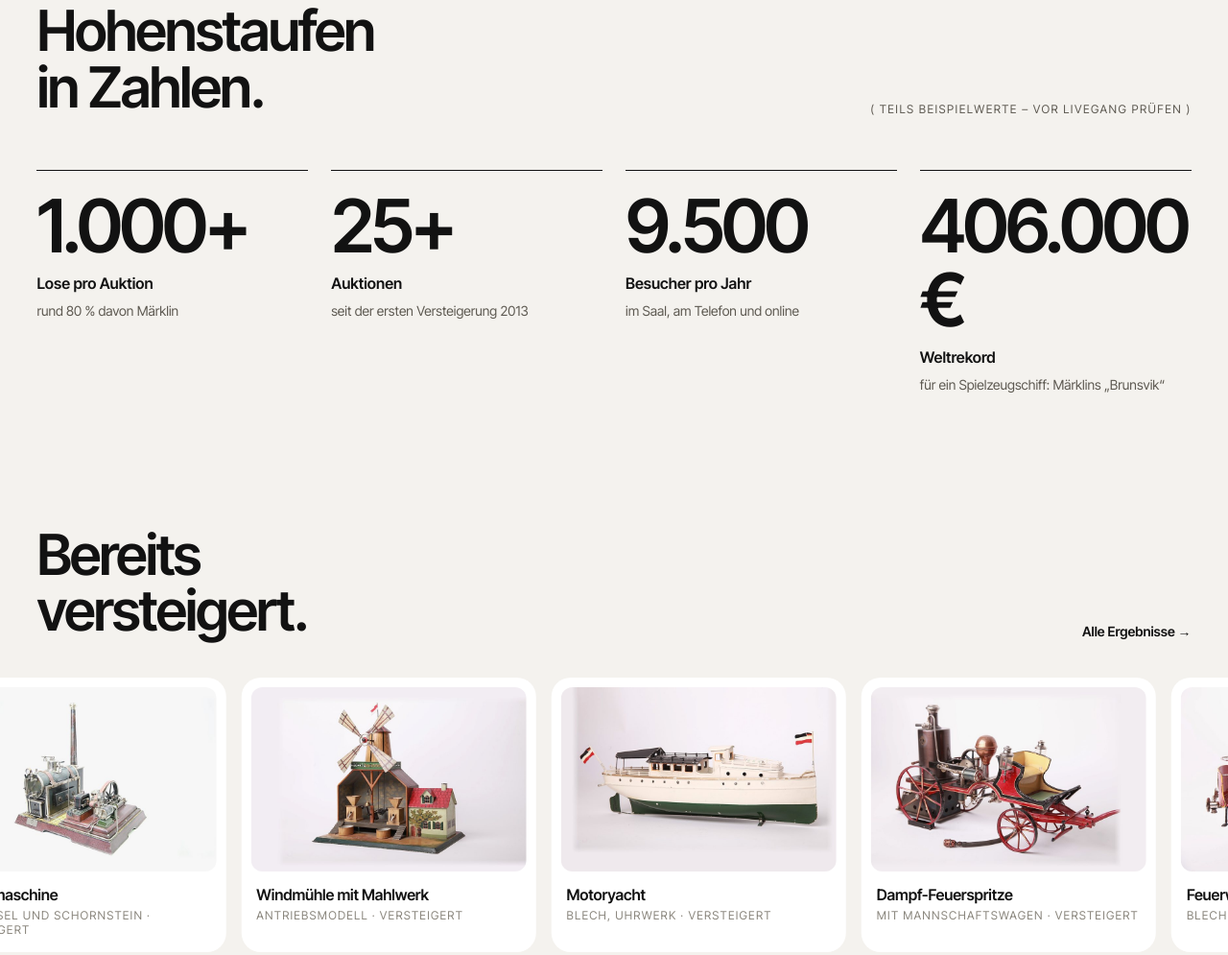
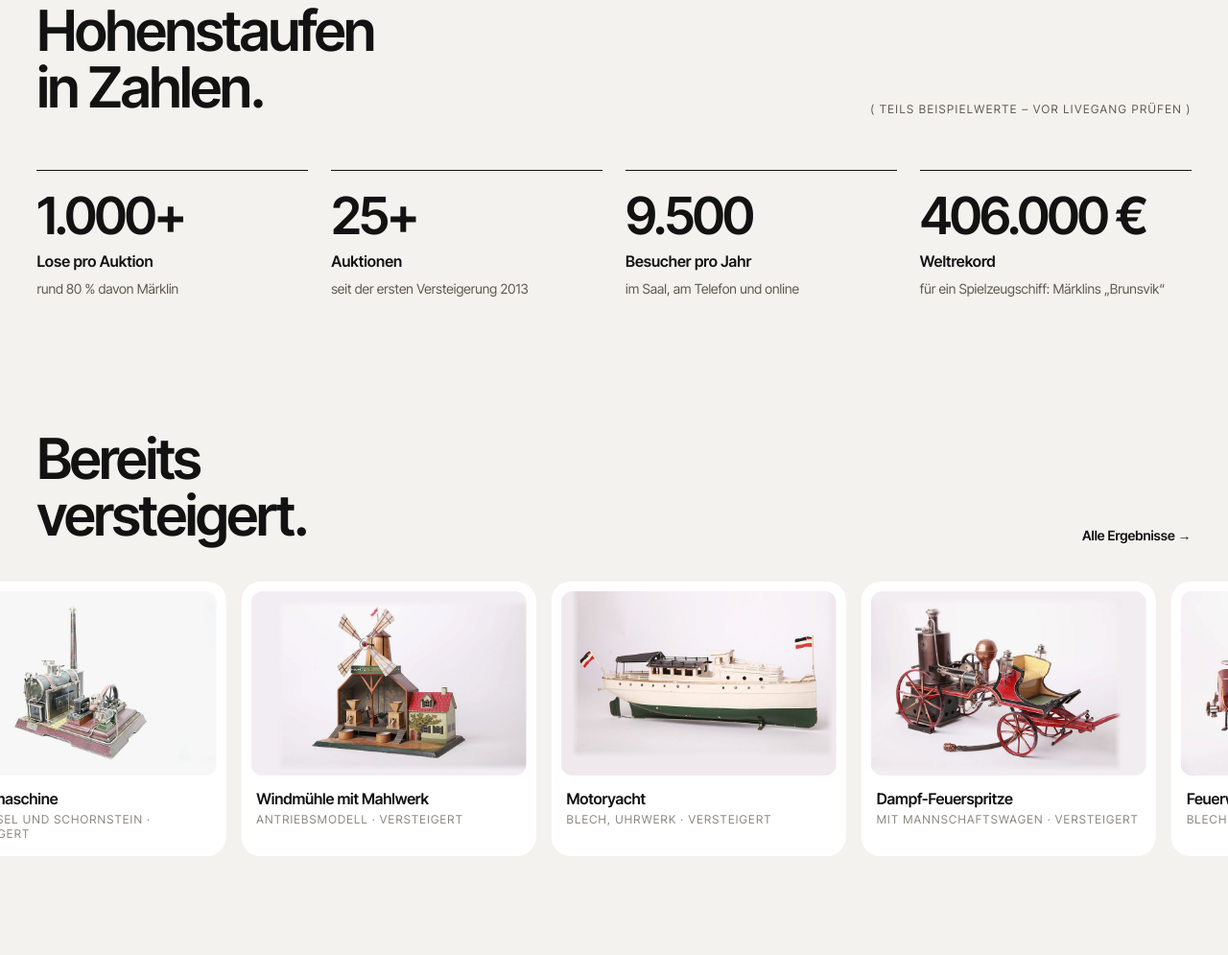
Before and after one commit to MOE8212/Auktionshaus, a plain HTML site: page index.html in a window 1280 px wide. Shown: the part 1712-2707 px from the top of the page at 96% size. Drawn offline with Linux system fonts and the light colour scheme.

Commit message:
Statistik: „406.000 €“ ohne Zeilenumbruch
Zahlen bleiben einzeilig und passen ihre Größe an die Spaltenbreite an.

Co-Authored-By: Claude Opus 5.5 <noreply@anthropic.com>

```diff
--- a/index.html
+++ b/index.html
@@ -89,23 +89,23 @@ a{color:#121212}a:hover{color:#B3261E}
       <p style="margin: 0; font-size: 12px; letter-spacing: 0.12em; text-transform: uppercase; color: #5E5A52">( Teils Beispielwerte – vor Livegang prüfen )</p>
     </div>
     <div style="display: grid; grid-template-columns: repeat(auto-fit, minmax(240px, 1fr)); gap: 24px; margin-top: 56px">
-      <div style="border-top: 1px solid #121212; padding-top: 20px; display: flex; flex-direction: column; gap: 10px">
-        <span style="font-size: clamp(56px, 6vw, 96px); font-weight: 600; letter-spacing: -0.05em; line-height: 1">1.000+</span>
+      <div style="border-top: 1px solid #121212; padding-top: 20px; display: flex; flex-direction: column; gap: 10px; container-type: inline-size">
+        <span style="font-size: min(clamp(56px, 6vw, 96px), 19cqi); font-weight: 600; letter-spacing: -0.05em; line-height: 1; white-space: nowrap">1.000+</span>
         <span style="font-size: 16px; font-weight: 600">Lose pro Auktion</span>
         <span style="font-size: 14px; color: #5E5A52">rund 80 % davon Märklin</span>
       </div>
-      <div style="border-top: 1px solid #121212; padding-top: 20px; display: flex; flex-direction: column; gap: 10px">
-        <span style="font-size: clamp(56px, 6vw, 96px); font-weight: 600; letter-spacing: -0.05em; line-height: 1">25+</span>
+      <div style="border-top: 1px solid #121212; padding-top: 20px; display: flex; flex-direction: column; gap: 10px; container-type: inline-size">
+        <span style="font-size: min(clamp(56px, 6vw, 96px), 19cqi); font-weight: 600; letter-spacing: -0.05em; line-height: 1; white-space: nowrap">25+</span>
         <span style="font-size: 16px; font-weight: 600">Auktionen</span>
         <span style="font-size: 14px; color: #5E5A52">seit der ersten Versteigerung 2013</span>
       </div>
-      <div style="border-top: 1px solid #121212; padding-top: 20px; display: flex; flex-direction: column; gap: 10px">
-        <span style="font-size: clamp(56px, 6vw, 96px); font-weight: 600; letter-spacing: -0.05em; line-height: 1">9.500</span>
+      <div style="border-top: 1px solid #121212; padding-top: 20px; display: flex; flex-direction: column; gap: 10px; container-type: inline-size">
+        <span style="font-size: min(clamp(56px, 6vw, 96px), 19cqi); font-weight: 600; letter-spacing: -0.05em; line-height: 1; white-space: nowrap">9.500</span>
         <span style="font-size: 16px; font-weight: 600">Besucher pro Jahr</span>
         <span style="font-size: 14px; color: #5E5A52">im Saal, am Telefon und online</span>
       </div>
-      <div style="border-top: 1px solid #121212; padding-top: 20px; display: flex; flex-direction: column; gap: 10px">
-        <span style="font-size: clamp(56px, 6vw, 96px); font-weight: 600; letter-spacing: -0.05em; line-height: 1">406.000 €</span>
+      <div style="border-top: 1px solid #121212; padding-top: 20px; display: flex; flex-direction: column; gap: 10px; container-type: inline-size">
+        <span style="font-size: min(clamp(56px, 6vw, 96px), 19cqi); font-weight: 600; letter-spacing: -0.05em; line-height: 1; white-space: nowrap">406.000&nbsp;€</span>
         <span style="font-size: 16px; font-weight: 600">Weltrekord</span>
         <span style="font-size: 14px; color: #5E5A52">für ein Spielzeugschiff: Märklins „Brunsvik“</span>
       </div>
```
